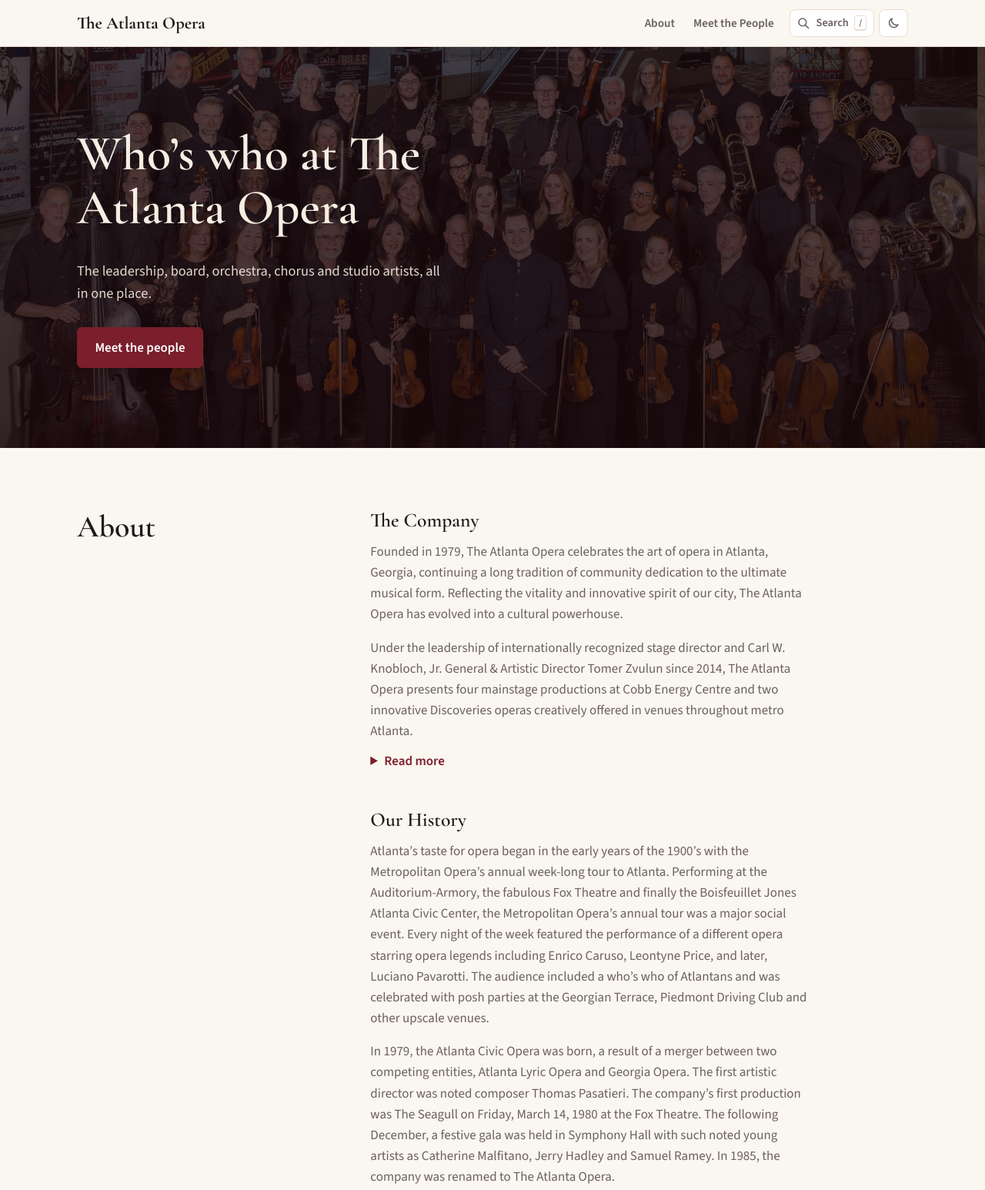
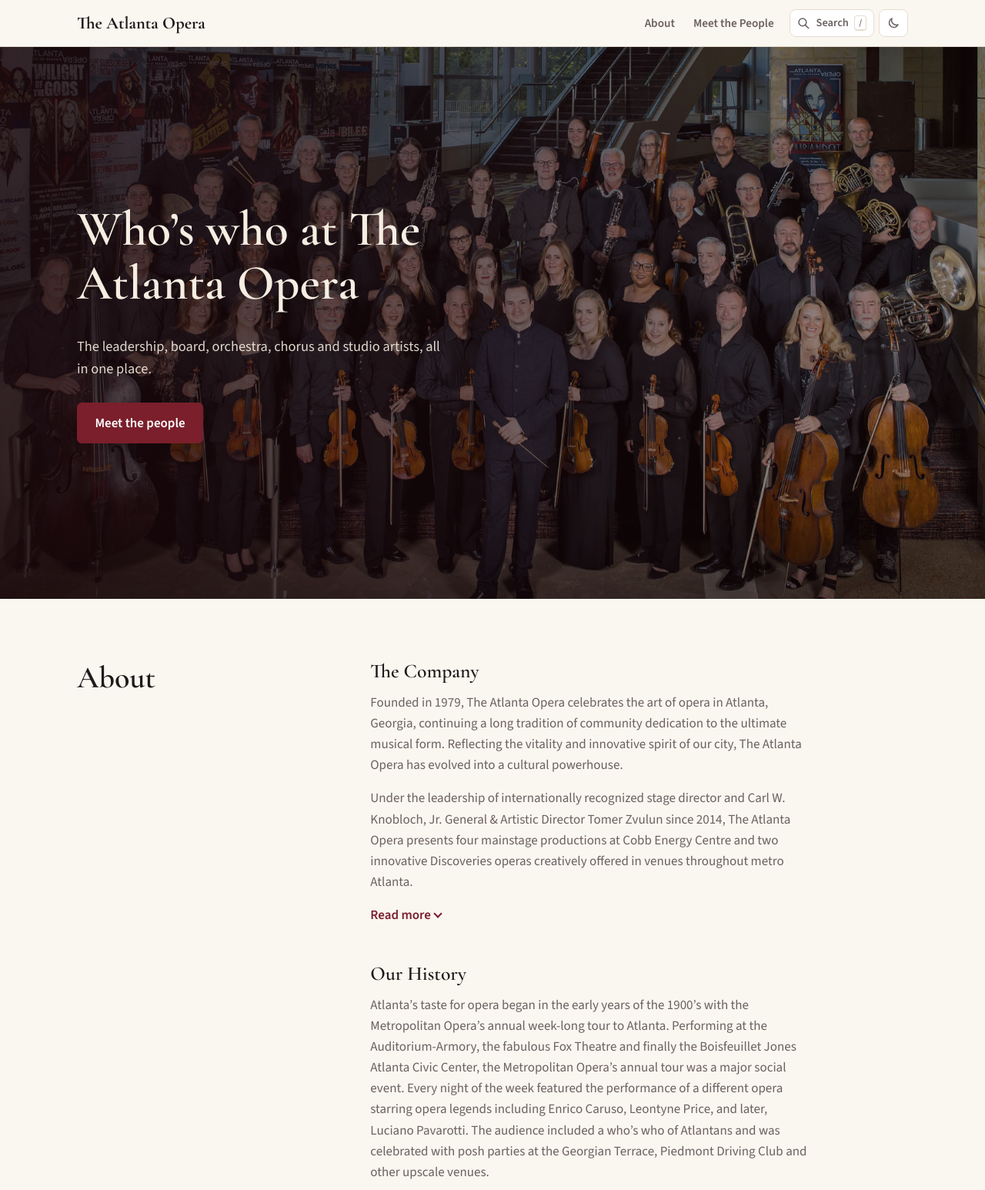
Before and after one commit to JumpYbutSchooled/AtlantaOperaWeb, a plain HTML site: page public/index.html in a window 1280 px wide. Shown: the top 1546 px of the page at 77% size. Drawn offline with nearby package versions, Linux system fonts and the light colour scheme.

Commit message:
Full orchestra photo with slow scroll, Read more under the text, tidy tree labels

```diff
--- a/public/css/styles.css
+++ b/public/css/styles.css
@@ -211,14 +211,30 @@
 }
 
 /* Hero */
+/* tall enough to show the whole orchestra; the photo drifts down slower than the page scrolls */
 .hero {
-  background:
-    linear-gradient(rgb(26 8 12 / 0.72), rgb(26 8 12 / 0.82)),
-    url("../images/orchestra.jpg") center 40% / cover,
-    var(--hero-bg);
+  position: relative;
+  display: flex;
+  align-items: center;
+  min-height: clamp(520px, 56vw, calc(100vh - 60px));
+  overflow: hidden;
+  background: var(--hero-bg);
   color: var(--hero-ink);
-  padding: clamp(3.5rem, 10vw, 6.5rem) 0;
+  padding: 4rem 0;
 }
+.hero-photo {
+  position: absolute;
+  inset: 0;
+  background: url("../images/orchestra.jpg") center top / cover;
+  will-change: transform;
+}
+.hero::after {
+  content: "";
+  position: absolute;
+  inset: 0;
+  background: linear-gradient(90deg, rgb(26 8 12 / 0.85), rgb(26 8 12 / 0.55) 60%, rgb(26 8 12 / 0.4));
+}
+.hero .wrap { position: relative; z-index: 1; width: 100%; }
 .hero h1 {
   font-size: clamp(2.4rem, 6vw, 4rem);
   max-width: 16ch;
@@ -253,13 +269,29 @@
 .about-text h3 { font-size: 1.6rem; margin-top: 2rem; }
 .about-text h3:first-child { margin-top: 0; }
 .about-text p { margin: 0 0 1rem; color: var(--muted); max-width: 68ch; }
-.about-text details { margin: -0.25rem 0 1rem; }
-.about-text summary {
-  cursor: pointer;
+.read-more {
+  display: inline-flex;
+  align-items: center;
+  gap: 0.35rem;
+  margin: -0.25rem 0 1rem;
+  padding: 0;
+  border: 0;
+  background: none;
   color: var(--accent);
   font-weight: 600;
-  margin-bottom: 1rem;
+  cursor: pointer;
 }
+.read-more::after {
+  content: "";
+  width: 6px;
+  height: 6px;
+  border-right: 2px solid currentColor;
+  border-bottom: 2px solid currentColor;
+  transform: translateY(-2px) rotate(45deg);
+}
+.read-more[aria-expanded="true"]::after { transform: translateY(2px) rotate(-135deg); }
+.read-more:hover { text-decoration: underline; }
+.more:not([hidden]) { animation: fade 0.25s ease-out; }
 
 /* Family tree section */
 .people { padding: 5rem 0 6rem; }
@@ -427,7 +459,7 @@
 .is-open .branch-toggle::after { transform: translateY(-30%) rotate(-135deg); }
 .branch-toggle:focus-visible { outline: 2px solid var(--accent); outline-offset: 2px; border-radius: 10px; }
 .branch-label { font-family: var(--display); font-weight: 700; font-size: 1.2rem; line-height: 1.15; }
-.branch-count { font-size: 0.8rem; color: var(--muted); }
+.branch-count { margin-top: 0.3rem; font-size: 0.8rem; line-height: 20px; color: var(--muted); }
 .branch-node:hover { border-color: var(--accent); }
 .branch-node.is-open { border-color: var(--accent); }
 
@@ -439,11 +471,14 @@
 .depth-1.is-open .branch-toggle::after { border-color: var(--accent-ink); }
 .depth-1.is-open .branch-info { color: var(--accent-ink); border-color: rgb(255 255 255 / 0.4); }
 
+/* sits on the same line as the people count, below the group name */
 .branch-info {
   position: absolute;
   right: 2rem;
   bottom: 0.55rem;
-  padding: 0.05rem 0.5rem;
+  height: 20px;
+  padding: 0 0.5rem;
+  line-height: 18px;
   border: 1px solid var(--line);
   border-radius: 999px;
   background: none;
--- a/public/index.html
+++ b/public/index.html
@@ -46,6 +46,7 @@
 
   <main id="top">
     <section class="hero">
+      <div class="hero-photo" id="hero-photo" aria-hidden="true"></div>
       <div class="wrap">
         <h1>Who’s who at The Atlanta Opera</h1>
         <p class="lede">The leadership, board, orchestra, chorus and studio artists, all in one place.</p>
@@ -68,8 +69,7 @@
             Artistic Director Tomer Zvulun since 2014, The Atlanta Opera presents four mainstage productions at Cobb
             Energy Centre and two innovative Discoveries operas creatively offered in venues throughout metro Atlanta.
           </p>
-          <details>
-            <summary>Read more</summary>
+          <div class="more" id="more-company">
             <p>
               If success is rooted in quality—staging world-class productions of timeless classics and cutting-edge
               stories from modern history—our growth is rooted in courage.
@@ -101,7 +101,8 @@
               States—joining Chicago, Houston, Washington, D.C., and Los Angeles, among others.
             </p>
             <p>Quality, Vitality, Creativity, Diversity, Courage—The Atlanta Opera is in sync with our city.</p>
-          </details>
+          </div>
+          <button type="button" class="read-more" aria-controls="more-company" hidden>Read more</button>
 
           <h3>Our History</h3>
           <p>
@@ -148,8 +149,7 @@
             rich demographic tapestry of Atlanta by including its many diverse voices and experiences in all facets of
             our organization.
           </p>
-          <details>
-            <summary>Read more</summary>
+          <div class="more" id="more-culture">
             <p>
               The Atlanta Opera respects all people and passionately celebrates the cultural differences that make this
               country, our city, and this art form strong. We are committed to fostering community dialogue that
@@ -161,7 +161,8 @@
               evolving relevance of existing works today. We will continue to collaborate with our community to
               contextualize and interpret historical masterpieces while fostering the creation of new ones.
             </p>
-          </details>
+          </div>
+          <button type="button" class="read-more" aria-controls="more-culture" hidden>Read more</button>
         </div>
       </div>
     </section>
--- a/public/js/app.js
+++ b/public/js/app.js
@@ -546,6 +546,23 @@
   };
   window.addEventListener("hashchange", openFromHash);
 
+  // "Read more" in the About section: the button sits under the extra text.
+  document.querySelectorAll(".read-more").forEach((btn) => {
+    const more = $(btn.getAttribute("aria-controls"));
+    const set = (open) => {
+      more.hidden = !open;
+      btn.textContent = open ? "Show less" : "Read more";
+      btn.setAttribute("aria-expanded", open);
+    };
+    set(false);
+    btn.hidden = false;
+    btn.addEventListener("click", () => {
+      const opening = more.hidden;
+      set(opening);
+      if (!opening) btn.scrollIntoView({ block: "nearest" });
+    });
+  });
+
   // Photos fade in once loaded.
   document.addEventListener("load", (e) => e.target.tagName === "IMG" && e.target.classList.add("loaded"), true);
 
@@ -569,9 +586,20 @@
   // Header shadow, current section in the menu, and the back-to-top button.
   const header = $("site-header");
   const toTop = $("to-top");
+  const heroPhoto = $("hero-photo");
+  const still = matchMedia("(prefers-reduced-motion: reduce)").matches;
+  let ticking = false;
   const onScroll = () => {
     header.classList.toggle("scrolled", scrollY > 8);
     toTop.hidden = scrollY < 900;
+    // the header photo moves at 40% of the scroll speed while it's on screen
+    if (!still && !ticking && scrollY < innerHeight * 1.2) {
+      ticking = true;
+      requestAnimationFrame(() => {
+        heroPhoto.style.transform = `translate3d(0, ${Math.round(scrollY * 0.4)}px, 0)`;
+        ticking = false;
+      });
+    }
   };
   addEventListener("scroll", onScroll, { passive: true });
   onScroll();
```
